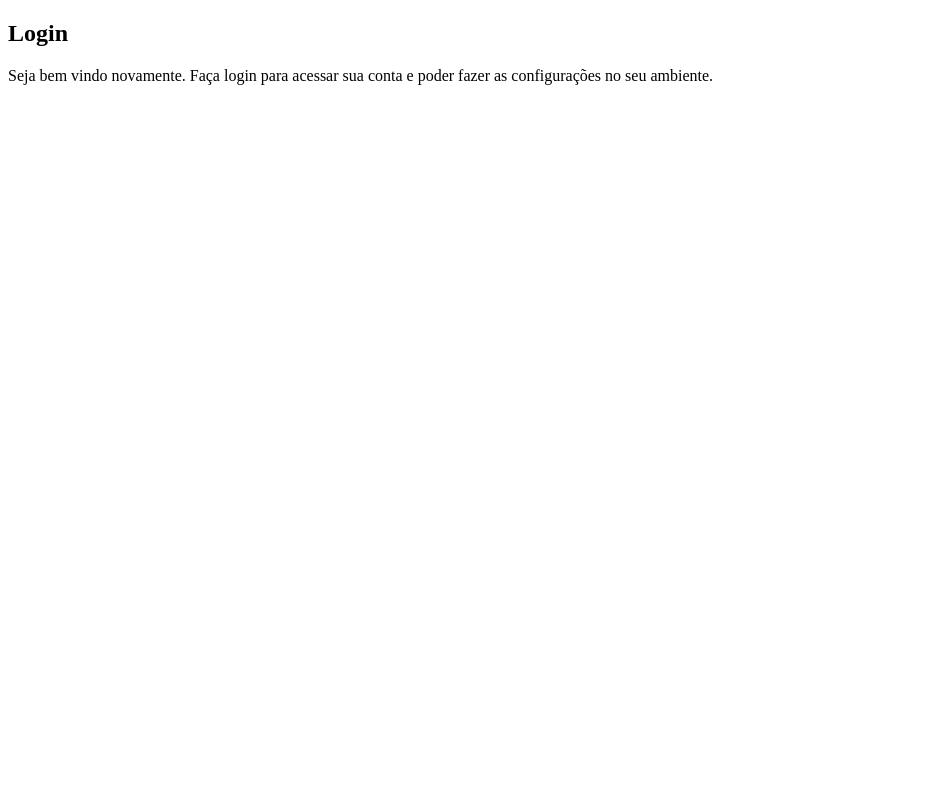
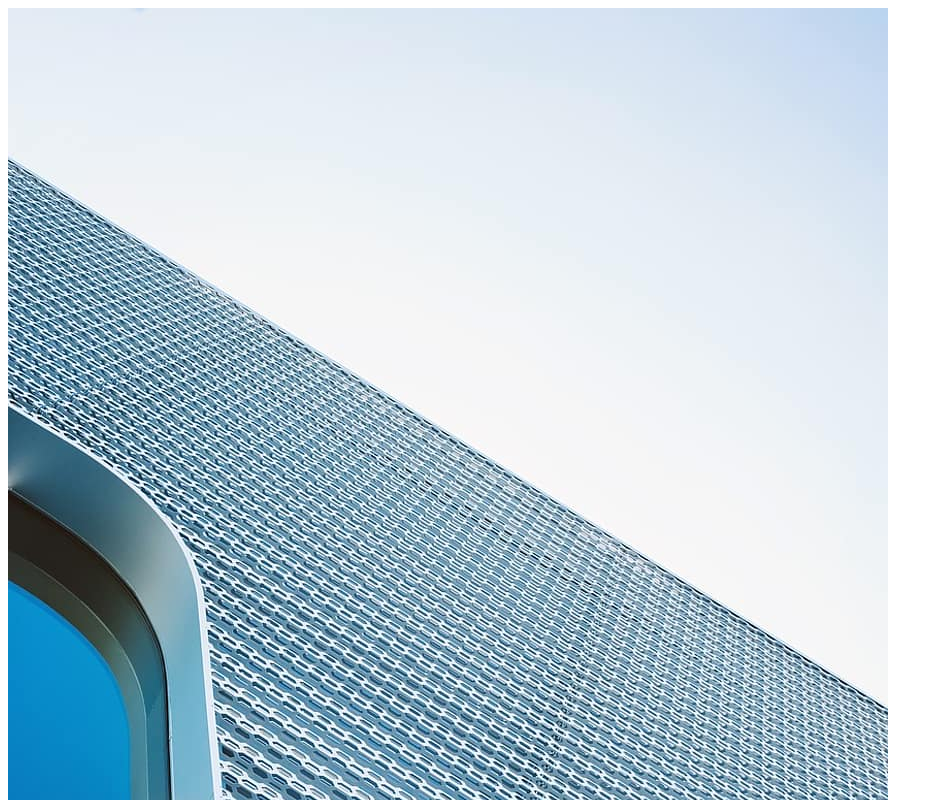
Before and after one commit to Ray-BT/projeto-login, a plain HTML site: page index.html in a window 1280 px wide. Shown: the top 800 px of the page, without its empty margins (0-943 px from the left). Drawn offline with Linux system fonts and the light colour scheme.

Commit message:
projeto tela de login inicio

```diff
--- a/estolo/style.css
+++ b/estilo/style.css
@@ -5,3 +5,13 @@
     verde: #47a09d
     Lilás: #5f2c82
 */
+
+body {}
+
+div#imagem {
+
+}
+
+section#login {
+    width: 50vw;
+}
--- a/index.html
+++ b/index.html
@@ -5,14 +5,14 @@
     <meta http-equiv="X-UA-Compatible" content="IE=edge">
     <meta name="viewport" content="width=device-width, initial-scale=1.0">
     <title>Projeto Login</title>
-    <link rel="stylesheet" href="estolo/style.css" media="all">
+    <link rel="stylesheet" href="estilo/style.css" media="all">
     <link rel="stylesheet" href="estilos/media-query.css">
 </head>
 <body>
     <main>
         <section id="login">
             <div id="imagem">
-
+                <img src="imagens/metal.jpg" alt="Imagem prédio">
             </div>
             <div id="formulário">
                 <h1>Login</h1>
```
